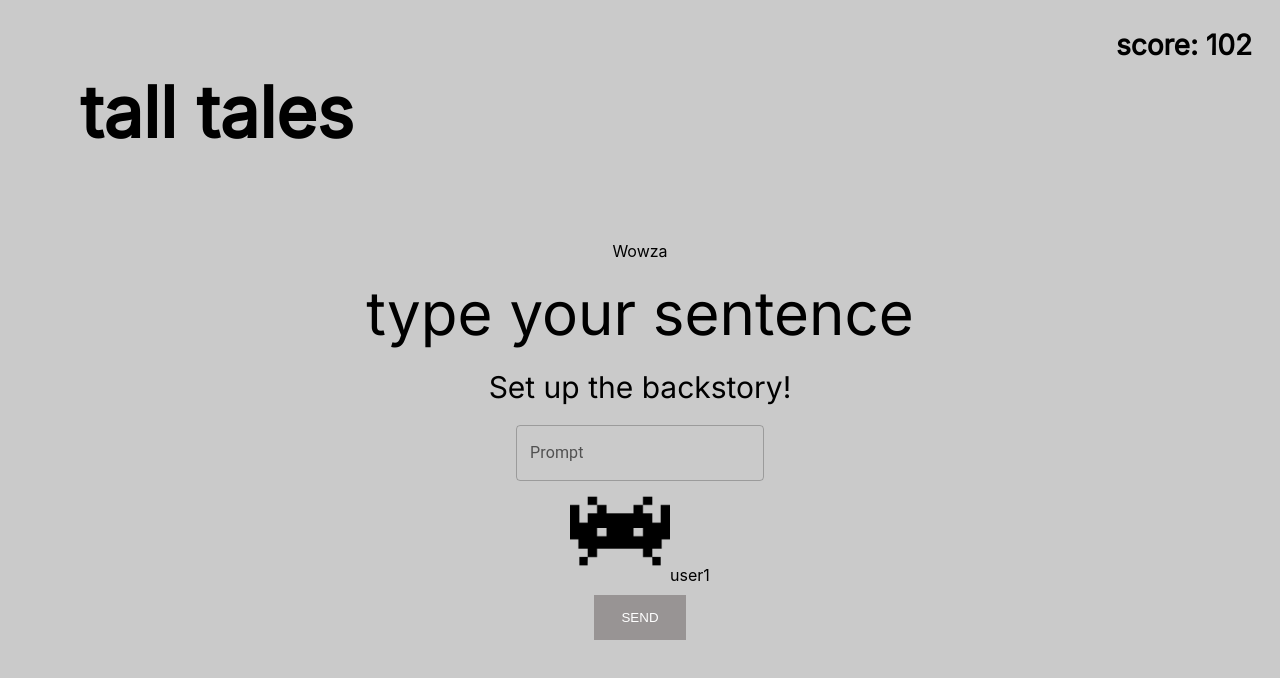
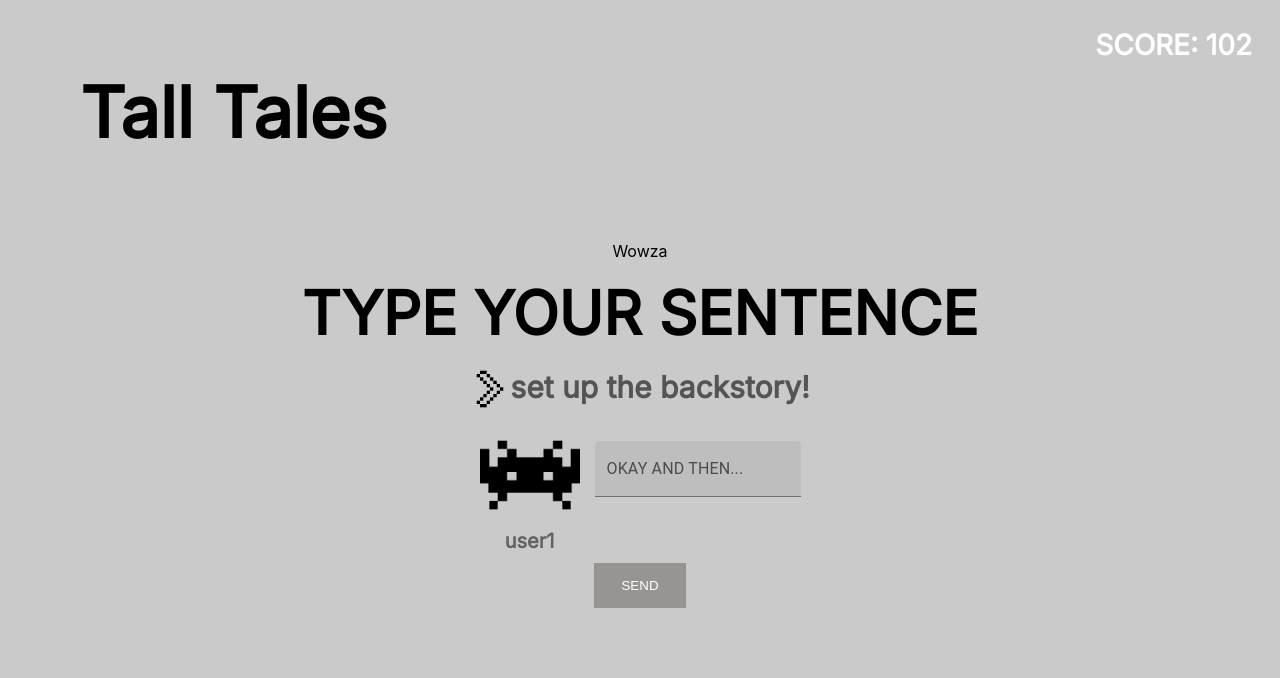
Before and after one commit to Jnwong116/TallTales, a React (Create React App) app in the folder talltales/: page / in a window 1280 px wide. Shown: the top 678 px of the page. Built offline with nearby package versions, Linux system fonts and the light colour scheme.

Commit message:
[Backstory] Misc. styling changes

```diff
--- a/talltales/src/components/appName/appName.js
+++ b/talltales/src/components/appName/appName.js
@@ -4,7 +4,7 @@ import "./appName.css";
 
 class AppName extends React.Component {
   render() {
-    return <p className="app-name">tall tales</p>;
+    return <p className="app-name">Tall Tales</p>;
   }
 }
 
--- a/talltales/src/components/score/score.css
+++ b/talltales/src/components/score/score.css
@@ -1,7 +1,7 @@
 .score {
   margin-left: auto;
   margin-right: 0;
-  color: black;
+  color: white;
   font-size: 28px;
   font-family: "Inter";
   padding-right: 28px;
--- a/talltales/src/components/score/score.js
+++ b/talltales/src/components/score/score.js
@@ -6,7 +6,7 @@ class Score extends React.Component {
   render() {
     return (
       <div className="score">
-        <span>score: {this.props.user.score}</span>
+        <span>SCORE: {this.props.user.score}</span>
       </div>
     );
   }
--- a/talltales/src/components/userIcon/userIcon.js
+++ b/talltales/src/components/userIcon/userIcon.js
@@ -5,9 +5,9 @@ import "./userIcon_style.css";
 class UserIcon extends React.Component {
   render() {
     return (
-      <div className="UserIcon">
+      <div className="user-icon">
           <img src={avatar} className="avatar" alt="Avatar" />
-          <span>{this.props.user.username}</span>
+          <div className="name">{this.props.user.username}</div>
       </div>
     );
   }
--- a/talltales/src/components/userIcon/userIcon_style.css
+++ b/talltales/src/components/userIcon/userIcon_style.css
@@ -1,4 +1,16 @@
+.user-icon {
+    padding-right: 15px;
+}
+
 .avatar {
     height: 100px;
     width: 100px;
 }
+
+.name {
+    font-family: 'Inter';
+    font-size: 20px;
+    font-size: bold;
+    font-weight: bold;
+    color: #646262;
+}
--- a/talltales/src/components/userInput/userInput.css
+++ b/talltales/src/components/userInput/userInput.css
@@ -7,11 +7,24 @@
 .user-input-title {
   font-family: "Inter";
   font-size: 60px;
+  font-weight: bold;
   padding-bottom: 20px;
 }
 
 .user-input-tag {
   font-family: "Inter";
   font-size: 30px;
+  font-weight: bold;
+  color: #555353;
   padding-bottom: 20px;
 }
+
+.flex-container {
+    display: flex;
+    justify-content: center;
+}
+
+.right-arrow {
+    height: 40px;
+    width: 40px;
+}
--- a/talltales/src/components/userInput/userInput.js
+++ b/talltales/src/components/userInput/userInput.js
@@ -1,15 +1,30 @@
 import React from "react";
 import TextField from "@mui/material/TextField";
+import rightArrow from '../../assets/images/rightArrow.png';
+import UserIcon from "../userIcon/userIcon.js";
 import "./userInput.css";
 
 class UserInput extends React.Component {
   render() {
     return (
       <div className="user-input">
-        <div className="user-input-title">type your sentence</div>
-        <div className="user-input-tag">{this.props.tag}</div>
-        <div className="user-input-bar">
-          <TextField id="outlined-basic" label="Prompt" variant="outlined" />
+        <div className="user-input-title">TYPE YOUR SENTENCE</div>
+        <div className="flex-container">
+            <img src={rightArrow} className="right-arrow" alt="Right Arrow"/>
+            <div className="user-input-tag">{this.props.tag}</div>
+        </div>
+        <div className="flex-container user-input-field">
+            <UserIcon user={this.props.user}></UserIcon>
+            <TextField
+                id="outlined-basic"
+                label="OKAY AND THEN..."
+                variant="filled"
+                margin="normal"
+                multiline="true"
+                maxRows="5"
+                color="secondary"
+
+            />
         </div>
       </div>
     );
--- a/talltales/src/pages/inputStage/inputStage.js
+++ b/talltales/src/pages/inputStage/inputStage.js
@@ -39,8 +39,7 @@ class InputStage extends React.Component {
           <Score user={this.users.users[0]}></Score>
         </div>
         <Story story={this.stories.stories[0]}></Story>
-        <UserInput tag="Set up the backstory!"></UserInput>
-        <UserIcon user={this.users.users[0]} />
+        <UserInput tag="set up the backstory!" user={this.users.users[0]}></UserInput>
         <Button text="SEND" handleClick={this.handleClick}></Button>
       </div>
     );
```
Also changed, not shown: talltales/src/assets/images/rightArrow.png (added), 1 other file (tests, documents, lock files or other folders).
